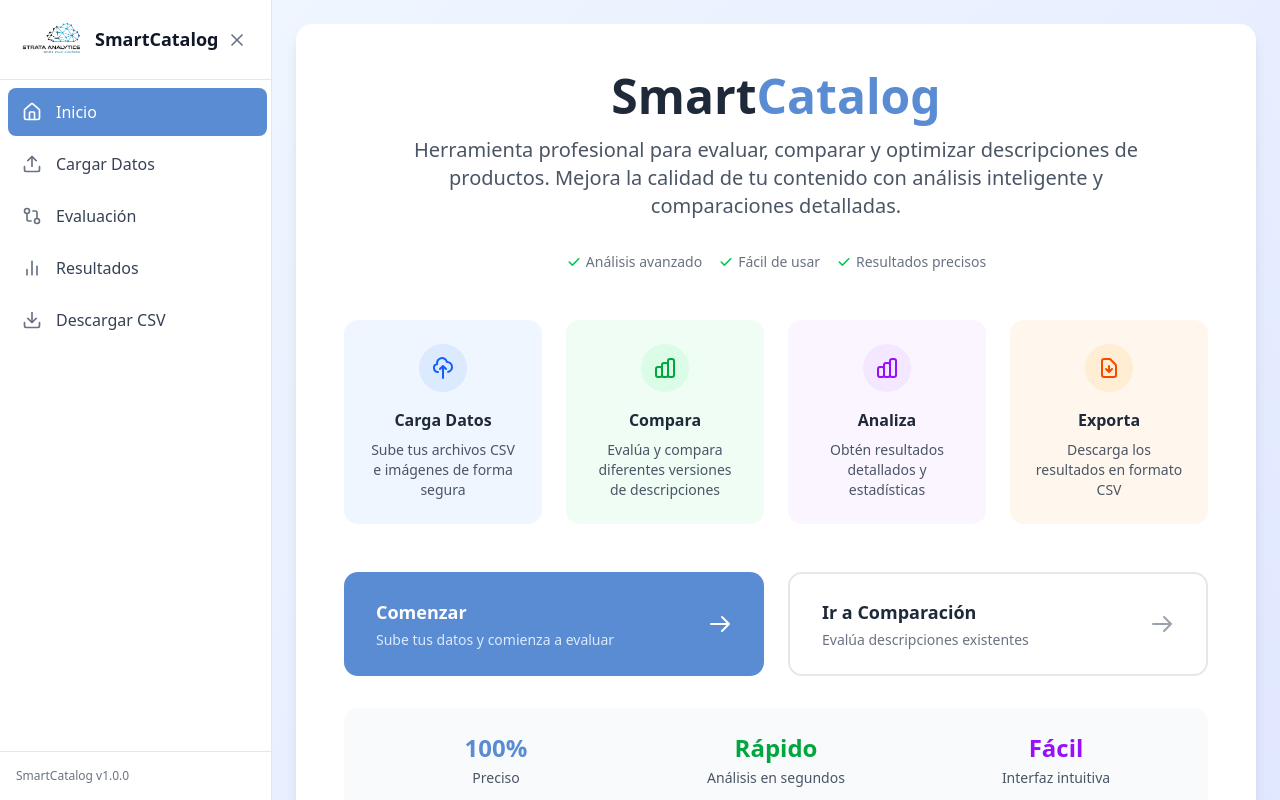
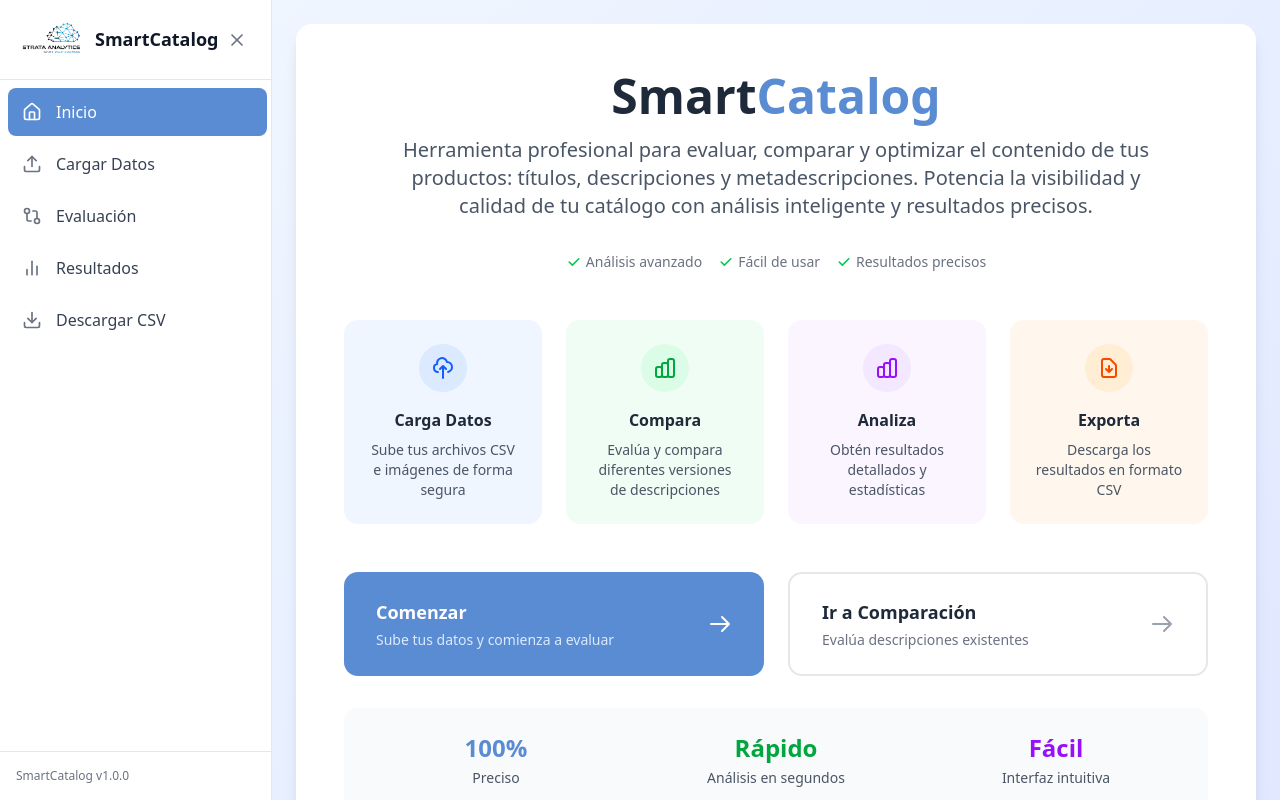
Before and after one commit to Andre-Leandro/Description-Evaluator, a Next.js app in the folder frontend/: page / in a window 1280 px wide. Built offline with nearby package versions, Linux system fonts and the light colour scheme.

Commit message:
minor details

```diff
--- a/frontend/src/app/page.js
+++ b/frontend/src/app/page.js
@@ -11,8 +11,8 @@
               Smart<span className="text-[#5A8CD3]">Catalog</span>
             </h1>
             <p className="text-xl text-gray-600 mb-8 max-w-3xl mx-auto">
-              Herramienta profesional para evaluar, comparar y optimizar descripciones de productos.
-              Mejora la calidad de tu contenido con análisis inteligente y comparaciones detalladas.
+              Herramienta profesional para evaluar, comparar y optimizar el contenido de tus productos: títulos, descripciones y metadescripciones.
+              Potencia la visibilidad y calidad de tu catálogo con análisis inteligente y resultados precisos.
             </p>
             <div className="flex justify-center items-center space-x-4 text-sm text-gray-500">
               <span className="flex items-center">
--- a/frontend/src/app/pages/DescriptionVoting.jsx
+++ b/frontend/src/app/pages/DescriptionVoting.jsx
@@ -446,7 +446,7 @@
               onClick={handleSkip}
               className="px-4 py-2 bg-[#5A8CD3] text-white rounded-xl hover:bg-[#4A90E2] transition font-semibold"
             >
-               Saltar pregunta
+               Saltar producto
             </button>
           </div>
         </>
```
